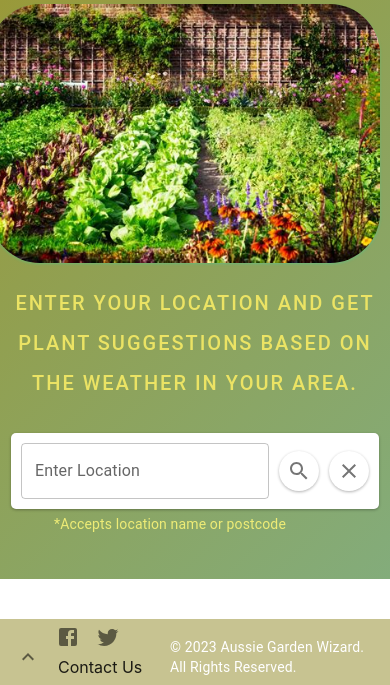
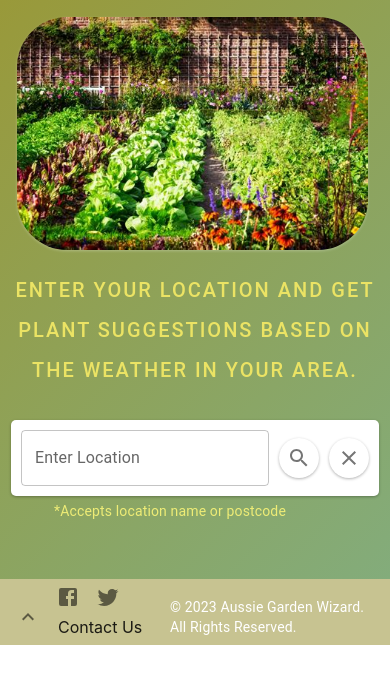
Before and after one commit to ank1111-dev/gardenapp2.0, a React app: page /suggestions in a window 390 px wide. Shown: the part 650-1335 px from the top of the page. After the commit the page ends 1295 px from the top, so only its background shows below. Built offline with nearby package versions, Linux system fonts and the light colour scheme.

Commit message:
Added breakpoints in css

```diff
--- a/src/components/LocationSelection/index.css
+++ b/src/components/LocationSelection/index.css
@@ -33,8 +33,9 @@
   min-height: 100vh;
   background: linear-gradient(135deg, #9f9428 0%, #83ac7b 100%);
   font-family: 'Times New Roman', Times, serif;
-  margin-bottom: 40px;
   }
+
+
 
   .title {
   color: #fff;
@@ -47,12 +48,19 @@
   }
 
   .img {
-  max-width: 100%;
+  max-width: 300%;
   max-height: 500px;
   margin : 20px 20px 20px 0 ;
-  box-shadow: 0px 1px 3px rgba(26, 231, 187, 0.3);
+  box-shadow: 0px 1px 3px rgba(244, 247, 246, 0.3);
   border-radius: 50px;
   border: none;
+  }
+
+  @media screen and (max-width: 600px) {
+  .img {
+  max-width: 90%;
+  margin-right: 5px;
+  }
   }
 
   .subtitle {
@@ -63,6 +71,7 @@
   line-height: 2em!important;
   text-transform: uppercase;
   }
+
 
   .form {
   display: flex;
```
